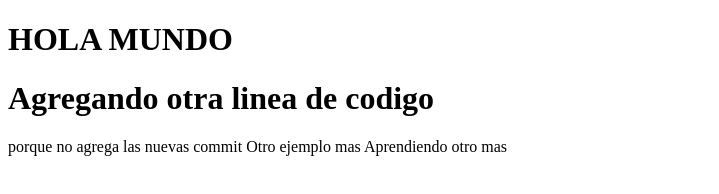
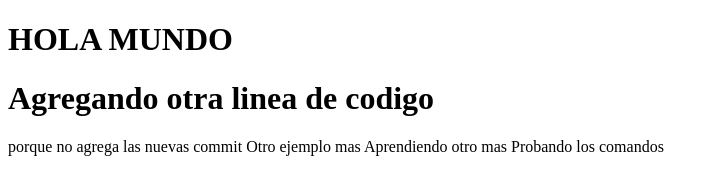
Before and after one commit to benhur21/prueba-git, a plain HTML site: page index.html in a window 1280 px wide. Shown: the whole page, without its empty margins (0-719 px from the left). Drawn offline with Linux system fonts and the light colour scheme.

Commit message:
Update index.html

```diff
--- a/index.html
+++ b/index.html
@@ -4,10 +4,14 @@
 	<meta charset="utf-8">
 	<title>Prueba de GitHub</title>
 	<h1>HOLA MUNDO</h1>
+
 	<h1>Agregando otra linea de codigo</h1>
 	porque no agrega las nuevas commit
 	Otro ejemplo mas
 	Aprendiendo otro mas
+
+	Probando los comandos
+
 </head>
 <body>
 
```
